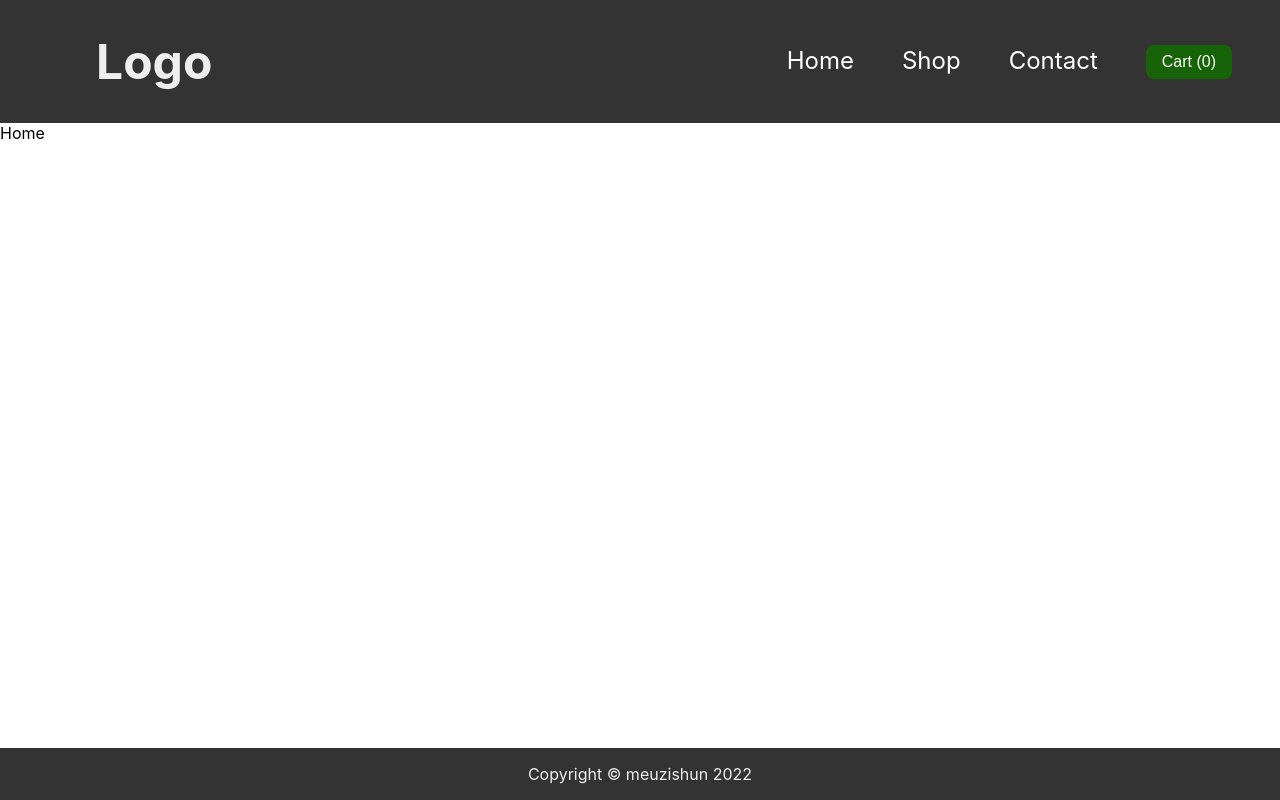
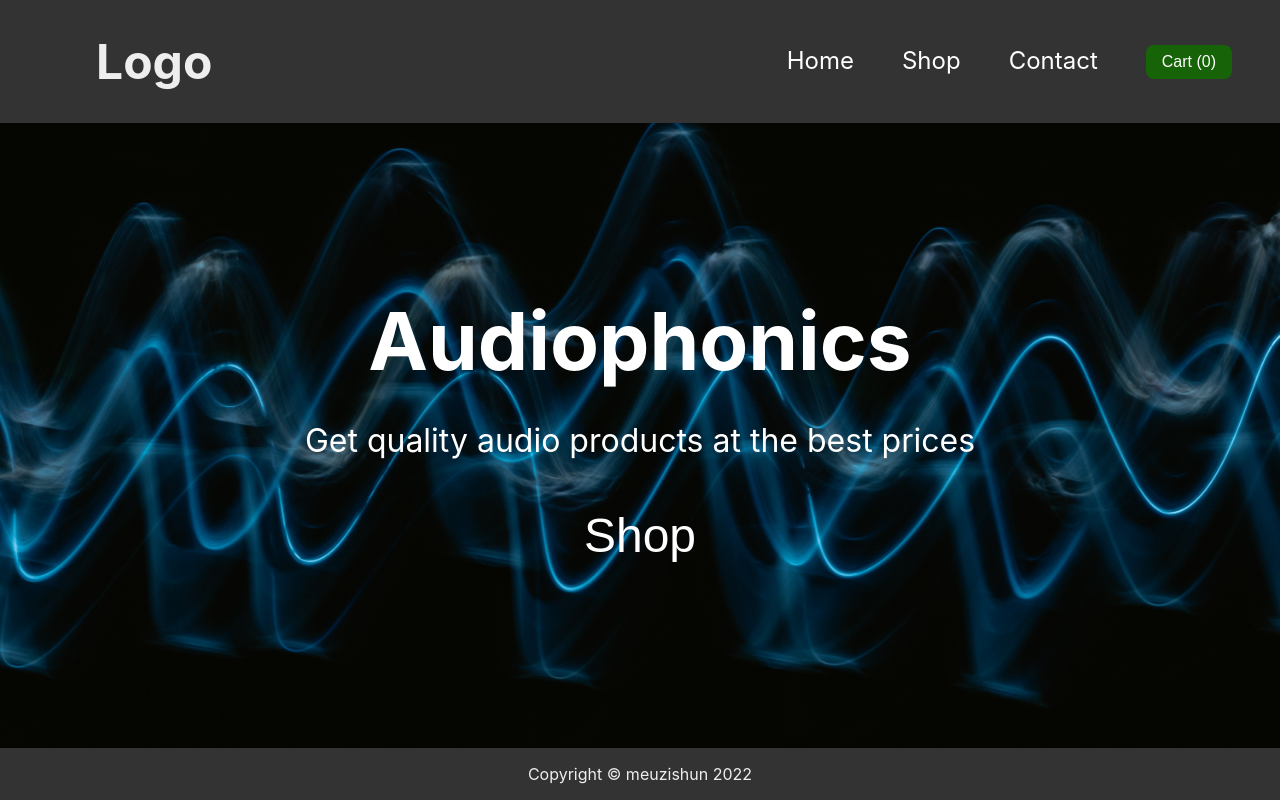
Before and after one commit to meuzishun/shopping-cart, a React (Create React App) app: page / in a window 1280 px wide. Built offline with nearby package versions, Linux system fonts and the light colour scheme.

Commit message:
Add some styles to home screen

```diff
--- a/src/components/home/Home.js
+++ b/src/components/home/Home.js
@@ -1,9 +1,18 @@
 import React from 'react';
+import { Link } from 'react-router-dom';
+import styles from './Home.module.css';
 
 function Home() {
   return (
-    <div>
-      Home
+    <div className={styles.container}>
+      <h1 className={styles.home_heading}>Audiophonics</h1>
+      <p className={styles.home_description}>
+        Get quality audio products at the best prices
+      </p>
+      <button className={styles.home_shop_btn}>
+        <Link to='shop'>Shop</Link>
+      </button>
+
       {/* {console.log('Home has rendered...')} */}
     </div>
   );
--- /dev/null
+++ b/src/components/home/Home.module.css
@@ -0,0 +1,39 @@
+.container {
+  background-image: url('../../images/sound_waves.jpg');
+  background-repeat: no-repeat;
+  background-size: cover;
+  background-position: center center;
+
+  display: flex;
+  flex-direction: column;
+  align-items: center;
+  justify-content: center;
+  gap: 2rem;
+}
+
+.home_heading {
+  color: #fff;
+  font-size: 5rem;
+}
+
+.home_description {
+  color: #fff;
+  font-size: 2rem;
+}
+
+.home_shop_btn {
+  padding: 1rem 2rem;
+  border-radius: 0.5rem;
+  border: none;
+  background-color: rgba(0, 0, 0, 0);
+}
+
+.home_shop_btn > a {
+  text-decoration: none;
+  font-size: 3rem;
+  color: #fff;
+}
+
+.home_shop_btn:hover {
+  background-color: #1b638c8c;
+}
```
Also changed, not shown: src/components/home/Home.css (deleted).
